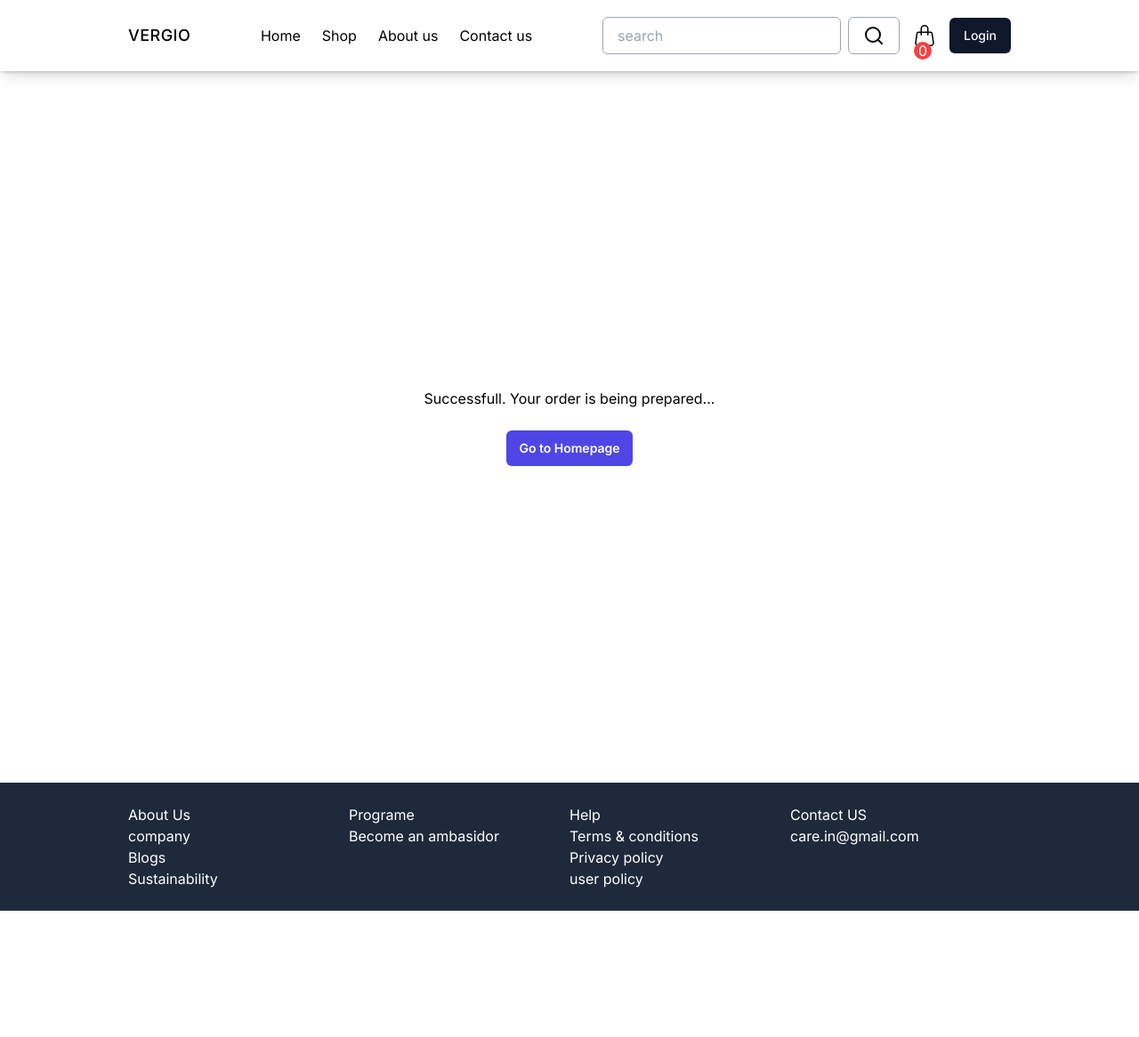
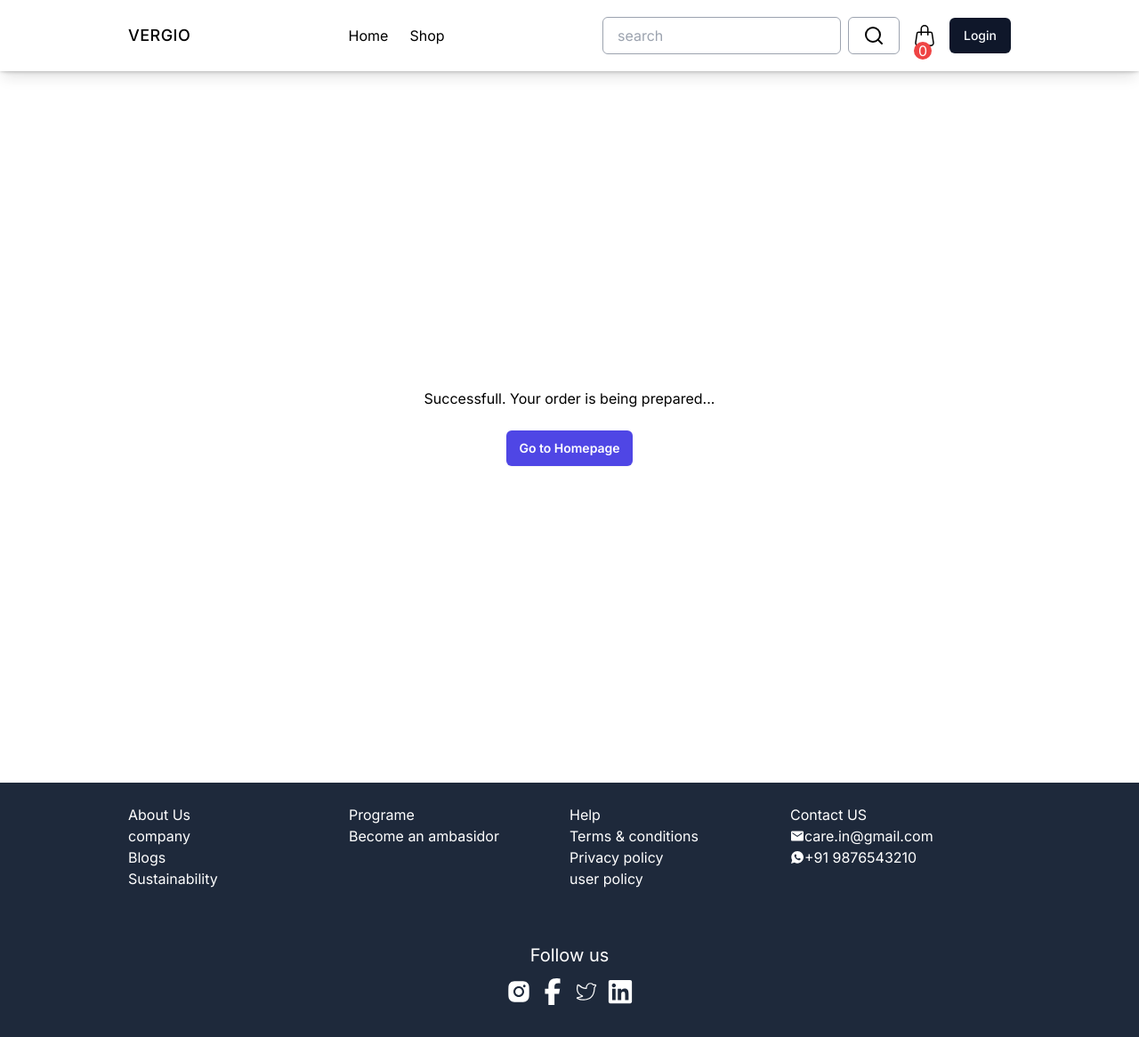
Before and after one commit to shibilipp007/ecommerce-frontend, a React (Vite) app: page /orders/success in a window 1280 px wide. Shown: the whole page at 89% size. Before the commit the page ends 1024 px from the top, so only its background shows below. Built offline with nearby package versions, Linux system fonts and the light colour scheme; no server answers.

Commit message:
navigate change

```diff
--- a/src/main.jsx
+++ b/src/main.jsx
@@ -15,6 +15,7 @@ import Checkout from "./routes/checkout";
 import Success from "./routes/success";
 import Search, { loader as searchLoader } from "./routes/search";
 import Profile, { loader as profileLoader } from "./routes/profile";
+import Shop, { loader as shopLoader } from "./routes/shop";
 
 const router = createBrowserRouter([
   {
@@ -67,6 +68,11 @@ const router = createBrowserRouter([
         Component: Profile,
         loader: profileLoader,
       },
+      {
+        path: "offers",
+        Component: Shop,
+        loader: shopLoader,
+      },
     ],
   },
 ]);
--- a/src/routes/home.jsx
+++ b/src/routes/home.jsx
@@ -1,5 +1,5 @@
 import PorductCard from "../components/porductCard";
-import { useLoaderData } from "react-router-dom";
+import { Link, useLoaderData, useNavigate } from "react-router-dom";
 import api from "../lib/api";
 
 export async function loader() {
@@ -21,6 +21,7 @@ export async function loader() {
 
 export default function Home() {
   const { products, categories } = useLoaderData();
+  const navigate = useNavigate();
   return (
     <>
       <section className="min-h-screen bg-[url('https://cdn.shopify.com/s/files/1/0785/1674/8585/files/Gingham_Grace_desk_8134c614-496e-49cb-95f5-981e6495d31d.png?v=1724742420&width=2000&height=1125&crop=center')] bg-cover bg-center flex items-center justify-center">
@@ -34,7 +35,10 @@ export default function Home() {
             collection, featuring cozy sweaters, versatile <br /> denim,
             laid-back tees, and relaxed-fit joggers for your everyday adventures
           </h5>
-          <button className="mt-5 px-8 py-4 bg-white text-slate-900 shadow-lg select-none rounded font-bold">
+          <button
+            className="mt-5 px-8 py-4 bg-white text-slate-900 shadow-lg select-none rounded font-bold"
+            onClick={() => navigate("/offers")}
+          >
             View collection
           </button>
         </div>
@@ -64,7 +68,7 @@ export default function Home() {
           </div>
         </div>
       </section>
-      <section className="py-10">
+      <section id="popular-Products" className="py-10">
         <div className="mx-auto lg:w-4/5">
           <div className="px-4">
             <div className="flex justify-center mb-6">
@@ -83,11 +87,13 @@ export default function Home() {
       <section>
         <div>
           <div>
-            <img
-              className="mx-auto lg:w-4/5 mb-3"
-              src="/banner_women.png"
-              alt=""
-            />
+            <Link to={"/offers"}>
+              <img
+                className="mx-auto lg:w-4/5 mb-3"
+                src="/banner_women.png"
+                alt=""
+              />
+            </Link>
           </div>
         </div>
       </section>
--- a/src/routes/root.jsx
+++ b/src/routes/root.jsx
@@ -7,7 +7,6 @@ import api from "@/lib/api";
 import { changeLoginStatus, logout } from "@/features/login";
 import SearchBar from "@/components/searchBar";
 import { LogOut, User } from "lucide-react";
-
 import {
   DropdownMenu,
   DropdownMenuContent,
@@ -19,6 +18,12 @@ import {
 import { Switch } from "@/components/ui/switch";
 import { Label } from "@/components/ui/label";
 import { Button } from "@/components/ui/button";
+import { AiFillInstagram } from "react-icons/ai";
+import { FaFacebookF } from "react-icons/fa6";
+import { CiTwitter } from "react-icons/ci";
+import { FaLinkedin } from "react-icons/fa";
+import { IoMdMail } from "react-icons/io";
+import { IoLogoWhatsapp } from "react-icons/io";
 
 export default function Root() {
   const loggedIn = useSelector((state) => state.login.loggedIn);
@@ -84,16 +89,10 @@ export default function Root() {
               <nav>
                 <ul className="flex flex-row gap-6 items-center">
                   <li>
-                    <Link>Home</Link>
+                    <Link to={"/"}>Home</Link>
                   </li>
                   <li>
-                    <Link>Shop</Link>
-                  </li>
-                  <li>
-                    <Link>About us</Link>
-                  </li>
-                  <li>
-                    <Link>Contact us</Link>
+                    <Link to={"/offers"}>Shop</Link>
                   </li>
                 </ul>
               </nav>
@@ -186,7 +185,25 @@ export default function Root() {
               </div>
               <div className="flex flex-col">
                 <h1>Contact US</h1>
-                <span>care.in@gmail.com </span>
+                <span className="flex flex-row items-center">
+                  <IoMdMail />
+                  care.in@gmail.com
+                </span>
+                <span className="flex flex-row items-center">
+                  <IoLogoWhatsapp />
+                  +91 9876543210
+                </span>
+              </div>
+            </div>
+          </div>
+          <div className="text-white flex items-center justify-center py-9">
+            <div className="flex flex-col items-center">
+              <h1 className="text-xl">Follow us</h1>
+              <div className="flex flex-row gap-2 mt-3">
+                <AiFillInstagram size={30} />
+                <FaFacebookF size={30} />
+                <CiTwitter size={30} />
+                <FaLinkedin size={30} />
               </div>
             </div>
           </div>
--- /dev/null
+++ b/src/routes/shop.jsx
@@ -0,0 +1,21 @@
+import PorductCard from "@/components/porductCard";
+import api from "@/lib/api";
+import { useLoaderData } from "react-router-dom";
+
+export async function loader() {
+  const response = await api.get("/products");
+  const products = response.data;
+  return { products };
+}
+
+export default function Shop() {
+  const { products } = useLoaderData();
+
+  return (
+    <div className="grid grid-cols-6 gap-2 py-6 px-12">
+      {products.map((product) => (
+        <PorductCard key={product._id} product={product} />
+      ))}
+    </div>
+  );
+}
```
